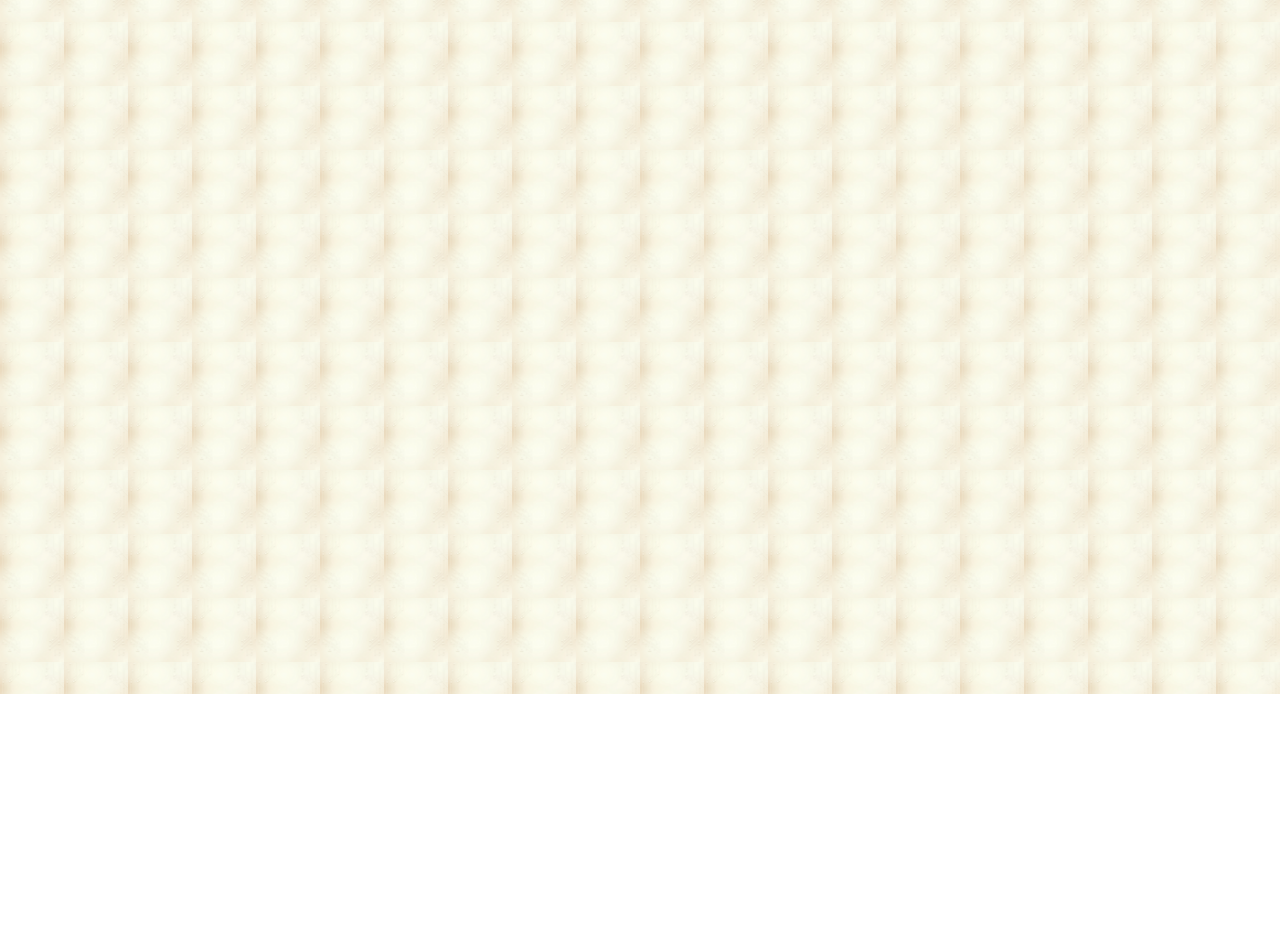
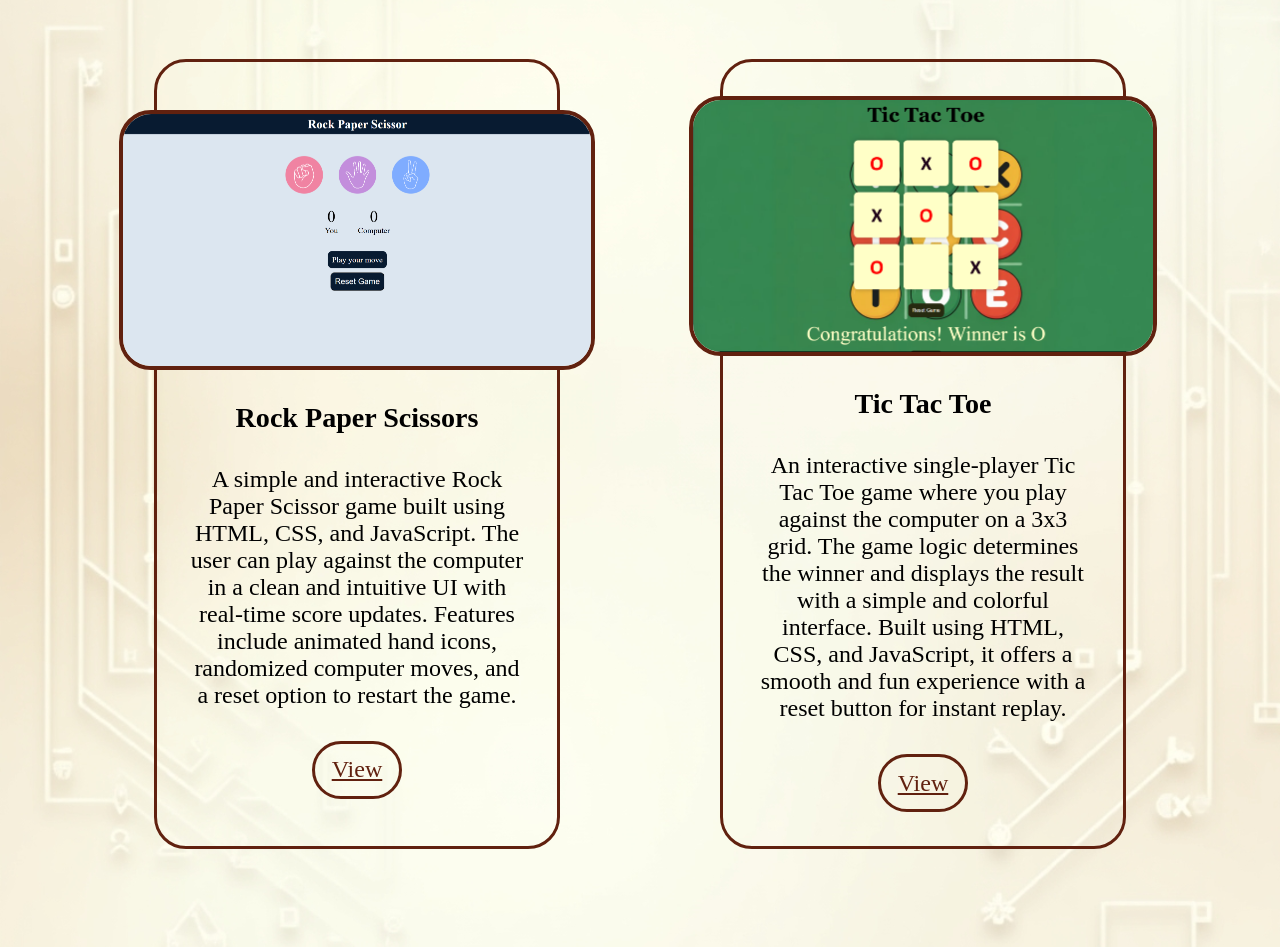
Before and after one commit to spidey-rishav/Profile-Portfolio, a plain HTML site: page miniproject.html in a window 1280 px wide. Shown: the part 106-1053 px from the top of the page. Before the commit the page ends 800 px from the top, so only its background shows below. Drawn offline with Linux system fonts and the light colour scheme.

Commit message:
completed Mini Project webpage

```diff
--- a/miniproject.html
+++ b/miniproject.html
@@ -12,6 +12,41 @@
             <div class="mini-project-heading">
                 <h1>Mini Projects</h1>
             </div>
+
+            <div class="project-div1">
+                <div class="project1">
+                    <img src="Rock Paper Scissors.png">
+                    <h3>Rock Paper Scissors</h3>
+                    <p>A simple and interactive Rock Paper Scissor game built using HTML, CSS, and JavaScript. The user can play against the computer in a clean and intuitive UI with real-time score updates. Features include animated hand icons, randomized computer moves, and a reset option to restart the game.</p>
+
+                    <a href="https://rock-paper-scissor-play-it-easily.netlify.app/">View</a>
+
+                </div>
+                <div class="project2">
+                    <img src="Tic Tac Toe.png">
+                    <h3>Tic Tac Toe</h3>
+                    <p>An interactive single-player Tic Tac Toe game where you play against the computer on a 3x3 grid. The game logic determines the winner and displays the result with a simple and colorful interface. Built using HTML, CSS, and JavaScript, it offers a smooth and fun experience with a reset button for instant replay.</p>
+
+                    <a href="https://tick-tac-toe-play-it-easily.netlify.app/">View</a>
+                </div>
+            </div>
+            <div class="project-div2">
+                <div class="project1">
+                    <img src="Youtube-clone.png">
+                    <h3>Youtube Clone</h3>
+                    <p>This is a front-end clone of the YouTube homepage, built using HTML and CSS. It features a responsive layout, category filters, video thumbnails, and a sidebar for navigation. The project focuses on replicating YouTube’s UI to enhance front-end development skills.</p>
+
+                    <a href="https://youtube-clone-rkm.netlify.app/">View</a>
+
+                </div>
+                <div class="project2">
+                    <img src="Amazon-clone.jpeg">
+                    <h3>Amazon Clone</h3>
+                    <p>This is a front-end clone of the Amazon shopping website, designed using HTML and CSS. It features a navigation bar, search functionality, category sections, and promotional banners, mimicking the layout and style of the original Amazon homepage.</p>
+
+                    <a href="https://amazon-clone-rkm.netlify.app/">View</a>
+                </div>
+            </div>
         </div>
     </div>
 </body>
--- a/style2.css
+++ b/style2.css
@@ -8,9 +8,66 @@ body{
     background-size: contain;
 }
 
+.container{
+    padding: 2rem;
+}
+
 .mini-project-heading{
     display: flex;
     justify-content: center;
     align-items: center;
-    height: 4rem;
+    height: 5rem;
 }
+
+.project-div1, .project-div2{
+    height: 50rem;
+    display: flex;
+    justify-content: center;
+    align-items: center;
+    gap: 10rem;
+    padding: 3rem;
+}
+
+.project1, .project2{
+    display: flex;
+    flex-direction: column;
+    justify-content: center;
+    align-items: center;
+    padding: 2rem;
+    text-align: center;
+    font-size: 1.5rem;
+    gap: 2rem;
+    width: 30%;
+    height: 90%;
+    border: 0.2rem solid #61210F;
+    border-radius: 2rem;
+    transition: transform 0.3s;
+}
+
+.project1:hover, .project2:hover{
+    transform: scale(105%);
+    box-shadow: 0.01rem 0.01rem 1rem rgba(219, 145, 7, 0.531);
+}
+
+.project-div1 > div img, .project-div2 > div img{
+    height: 35%;
+    border: 0.3rem solid #61210F;
+    border-radius: 2rem;
+}
+
+.project-div1 > div a, .project-div2 > div a{
+    display: flex;
+    justify-content: center;
+    align-items: center;
+    padding: 0.5rem;
+    color: #61210F;
+    height: 5%;
+    width: 20%;
+    border: 0.2rem solid #61210F;
+    border-radius: 2rem;
+}
+
+.project-div1 > div a:hover, .project-div2 > div a:hover{
+    color: #fbfcec;
+    background-color: #61210F;
+}
```
Also changed, not shown: Amazon-clone.jpeg (added), Rock Paper Scissors.png (added), Tic Tac Toe.png (added), 1 other file.
